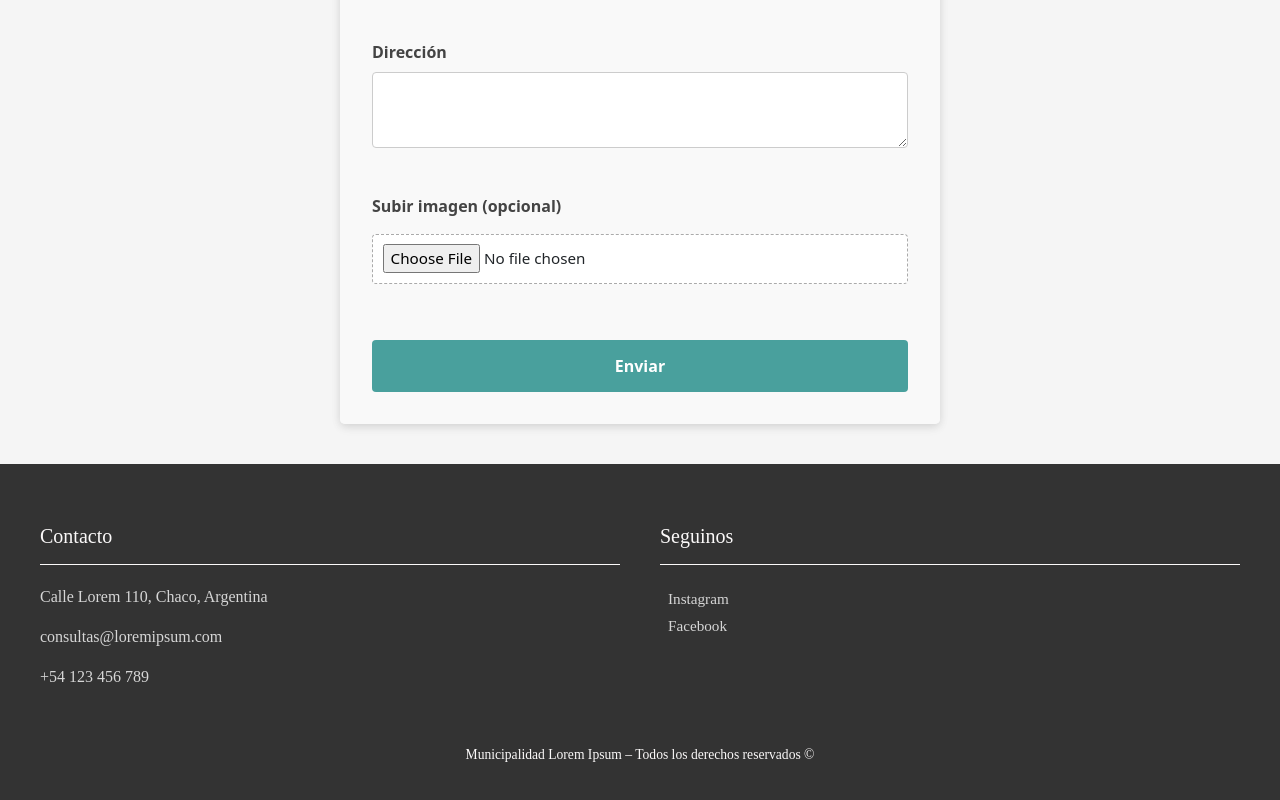
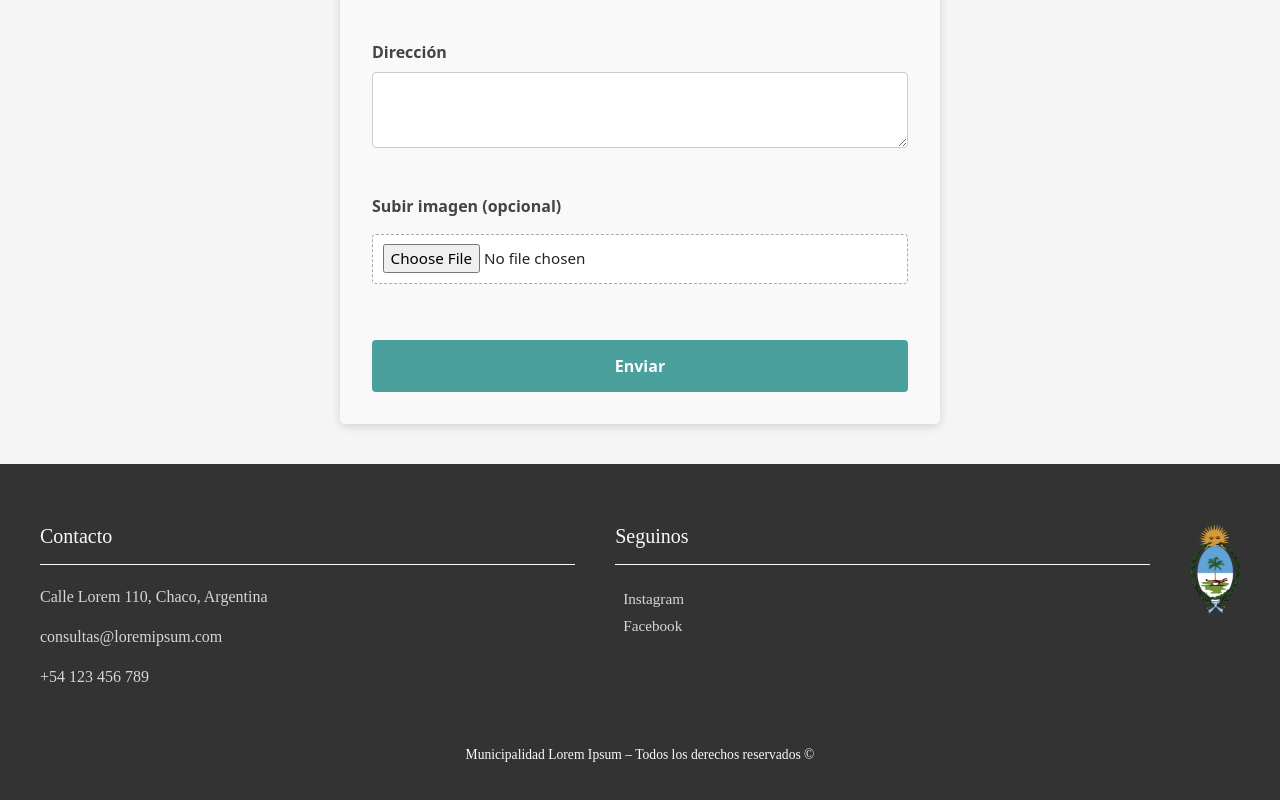
Before and after one commit to mariapaulaveram/reclamos-front, a React (Vite) app: page /nuevo-reclamo in a window 1280 px wide. Shown: the part 1065-1865 px from the top of the page. Built offline with nearby package versions, Linux system fonts and the light colour scheme.

Commit message:
ok logo footer

```diff
--- a/src/componentes/layouts/Footer.jsx
+++ b/src/componentes/layouts/Footer.jsx
@@ -36,7 +36,9 @@ const Footer = () => {
                         </li>
                     </ul>
                 </div>
-
+               <div className={styles.footerEscudo}>
+                 <img  src="../../public/logo.png" width="100" alt="Escudo municipal" />
+               </div>
             </div>
 
             <div className={styles.footerBottom}>
--- a/styles/Footer.module.css
+++ b/styles/Footer.module.css
@@ -55,3 +55,9 @@ h5 {
   margin-top: 40px;
   font-size: 0.85rem;
 }
+
+.footerEscudo img {
+  height: 90px;
+  width: auto;
+  object-fit: contain;
+}
```
